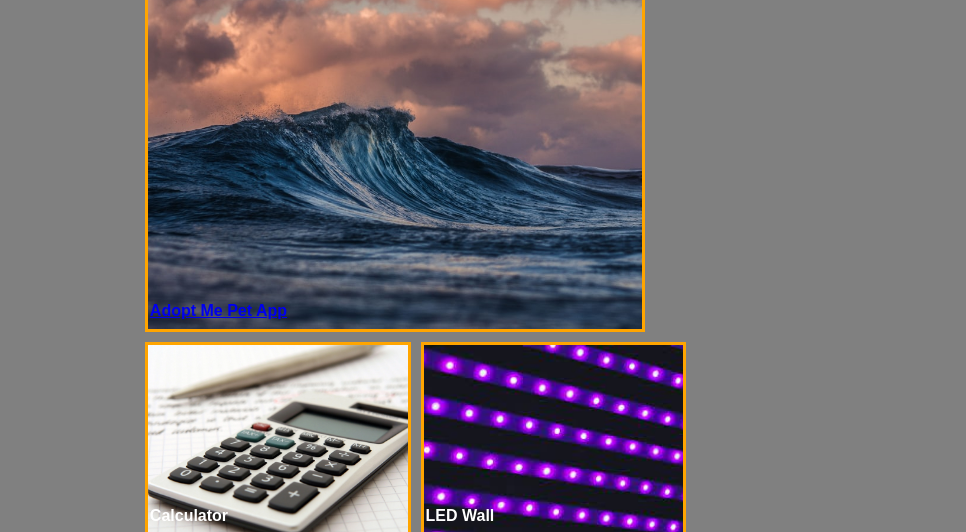
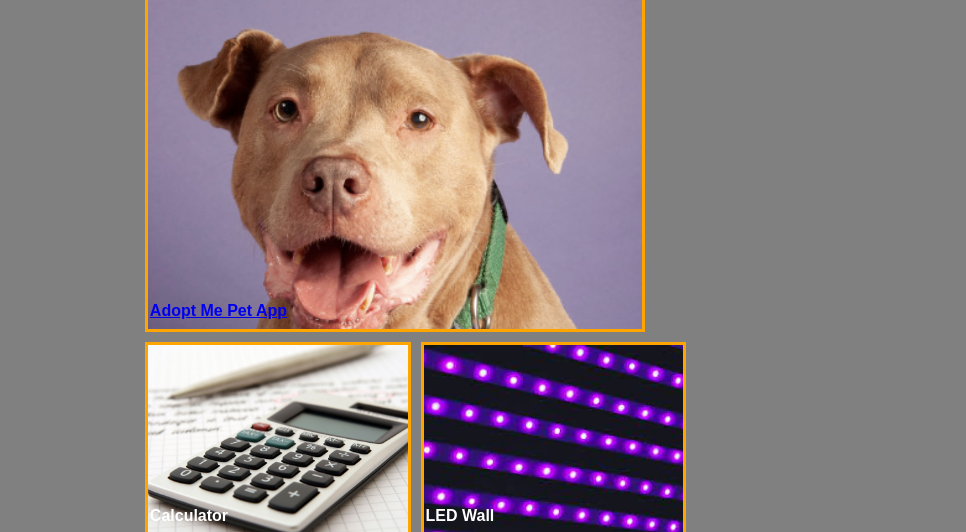
Before and after one commit to scrosa22/hw02-srosa-portfolio, a plain HTML site: page index.html in a window 1280 px wide. Shown: the part 677-1209 px from the top of the page, without its empty margins (158-1124 px from the left). Drawn offline with Linux system fonts and the light colour scheme.

Commit message:
updating with p2

```diff
--- a/assets/style.css
+++ b/assets/style.css
@@ -176,7 +176,7 @@ h5 {
 .work-item-project-surf-report {
     grid-column: 2 / span 2;
     grid-row: 1 / span 6;
-    background-image: url("./images/surf\ report\ image.jpg");
+    background-image: url("./images/Ace.png");
     background-size: cover;
     height: 400px;
     width: 500px;
```
